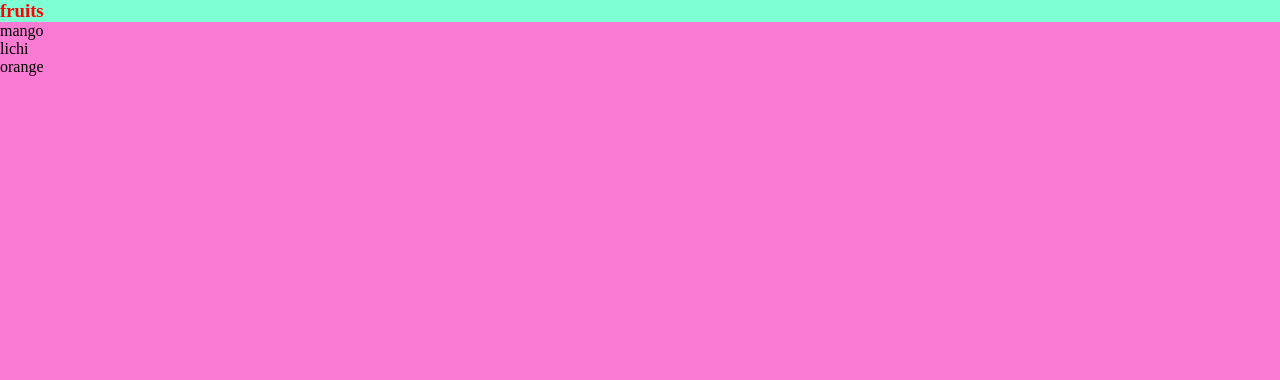
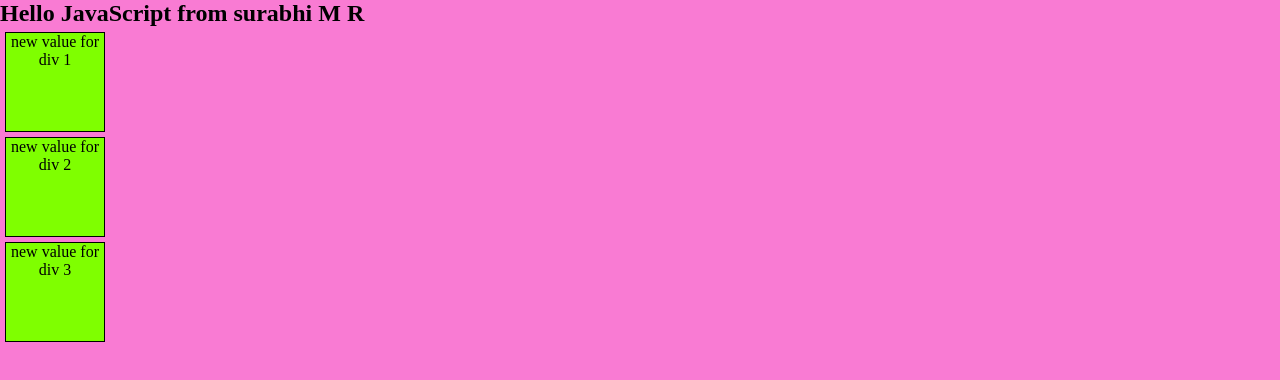
Before and after one commit to Surabhi-M-R/DOM-in-js, a plain HTML site: page index.html in a window 1280 px wide. Drawn offline with Linux system fonts and the light colour scheme.

Commit message:
questions

```diff
--- a/index.html
+++ b/index.html
@@ -14,7 +14,7 @@
     <p>paragraph 2</p>
     <button id="firstEl">Click me </button> -->
 
-    <div>
+    <!-- <div>
         <h3> fruits</h3>
         <div>
             <ul>
@@ -23,7 +23,15 @@
                 <li>orange</li>
             </ul>
         </div>
-    </div>
+    </div> -->
+
+    <h2>
+        Hello JavaScript
+    </h2>
+
+    <div class="box">first div</div>
+    <div class="box">second div</div>
+    <div class="box">third div</div>
     <script src="script.js"></script>
 </body>
 </html>
--- a/script.js
+++ b/script.js
@@ -1,22 +1,37 @@
 //<<<<selector>>>>>[]
-console.log(window);
-let content=document.getElementById("heading");
-console.log(content);
-console.dir(content);
-let content2=document.getElementsByClassName("content");
-console.log(content2);
-console.log(content2);
-let paras=document.getElementsByTagName("p");
-console.log(paras);
+// console.log(window);
+// let content=document.getElementById("heading");
+// console.log(content);
+// console.dir(content);
+// let content2=document.getElementsByClassName("content");
+// console.log(content2);
+// console.log(content2);
+// let paras=document.getElementsByTagName("p");
+// console.log(paras);
 
 // <<<<<<<query Selector>>>>>>>>
-let elements=document.querySelector("p");//returns only the first element
-console.log(elements);
+// let elements=document.querySelector("p");//returns only the first element
+// console.log(elements);
 //<<<<<properties>>>>>
-let firstEl=document.getElementsByTagName("p");
-console.dir(firstEl);
+// let firstEl=document.getElementsByTagName("p");
+// console.dir(firstEl);
 
-let div=document.querySelector("div");
-console.dir(div);
-console.log(div.innerText);
-console.log(div.innerHTML);
+// let div=document.querySelector("div");
+// console.dir(div);
+// console.log(div.innerText);
+// console.log(div.innerHTML);
+
+// question 1
+let h2=document.querySelector("h2");
+h2.innerText=h2.innerText+" from surabhi M R";
+console.log(h2.innerText);
+
+// question 2
+let divs=document.querySelectorAll(".box");
+// console.log(divs[0]);
+// console.log(divs[1]);
+// console.log(divs[2]);
+
+console.log(divs[0].innerText="new value for div 1");
+console.log(divs[1].innerText="new value for div 2");
+console.log(divs[2].innerText="new value for div 3");
--- a/style.css
+++ b/style.css
@@ -23,3 +23,12 @@ p{
 button{
     color: red;
 }
+.box{
+    height: 100px;
+    width: 100px;
+    border: 1px,solid,black;
+    text-align: center;
+    background-color: chartreuse;
+    margin: 5px;
+
+}
```
